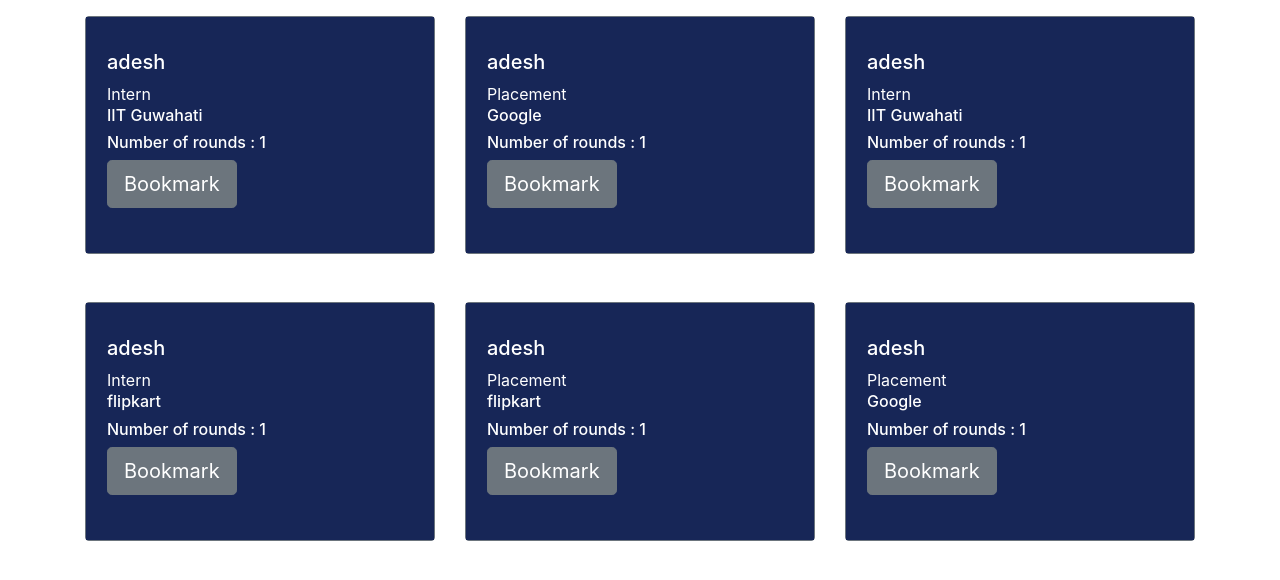
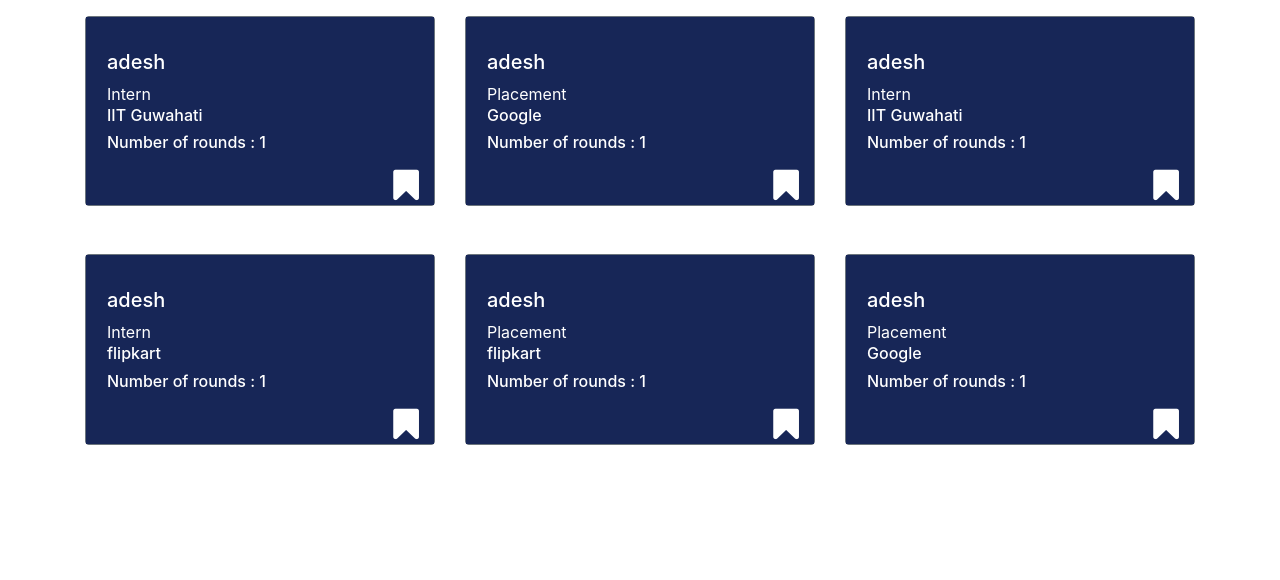
Before and after one commit to suryansh1411/Placement-Portal, a Django app: page / in a window 1280 px wide. Shown: the part 56-636 px from the top of the page. Run offline with Django 3.2, Linux system fonts and the light colour scheme; a user stored in the database is signed in; data comes from the database, SQL or seed files in the repository; both versions use the stored data as it was after the commit; some libraries are stand-ins or nearby versions.

Commit message:
second commit

```diff
--- a/PlacementPortal/views.py
+++ b/PlacementPortal/views.py
@@ -17,8 +17,6 @@ def Home(request):
 
     context['experiences']=zip(experiences, flag)
     context['form']=BookmarkForm()
-    for i in flag:
-        print(i)
     return render(request, 'experience/home.html', context)
 
 
--- a/account/views.py
+++ b/account/views.py
@@ -41,3 +41,7 @@ def SignupView(request):
         user_form=UserForm()
         profile_form=UserProfileForm()
     return render(request, 'account/signup.html', {'user_form':user_form,'profile_form':profile_form})
+
+
+
+11
--- a/template/experience/home.html
+++ b/template/experience/home.html
@@ -9,7 +9,8 @@
 
     <!-- Bootstrap CSS -->
     <link rel="stylesheet" href="https://stackpath.bootstrapcdn.com/bootstrap/4.4.1/css/bootstrap.min.css" integrity="sha384-Vkoo8x4CGsO3+Hhxv8T/Q5PaXtkKtu6ug5TOeNV6gBiFeWPGFN9MuhOf23Q9Ifjh" crossorigin="anonymous">
-
+    <link rel="stylesheet" href="path/to/font-awesome/css/font-awesome.min.css">
+    <link href="https://maxcdn.bootstrapcdn.com/font-awesome/4.2.0/css/font-awesome.min.css" rel="stylesheet">
     <title>{% block title %}{% endblock %}</title>
   </head>
   <body>
@@ -99,13 +100,19 @@
                         <form action={% url 'experience:bookmark_experience' experience.pk %} method="post">
                           {% csrf_token %}
                           {{form}}
-                          <button type="submit" class="btn btn-primary btn-lg">Bookmark</button>
+                          <!-- <button type="submit" class="btn btn-primary btn-lg">Bookmark</button> -->
+                          <div style="position: absolute; right: 2px;">
+                            <button class="btn" type="submit"><i class="fa fa-bookmark" aria-hidden="true" style="font-size:36px;color:yellow"></i></button>
+                          </div>
+
                         </form>
                       {% else %}
                         <form action={% url 'experience:bookmark_experience' experience.pk %} method="post">
                           {% csrf_token %}
                           {{form}}
-                          <button type="submit" class="btn btn-secondary btn-lg">Bookmark</button>
+                          <div style="position: absolute; right: 2px;">
+                            <button class="btn" type="submit"><i class="fa fa-bookmark" aria-hidden="true" style="font-size:36px;color:white"></i></button>
+                          </div>
                         </form>
                       {% endif %}
 
```
Also changed, not shown: experience/views.py (+1 -9 lines), db.sqlite3.
